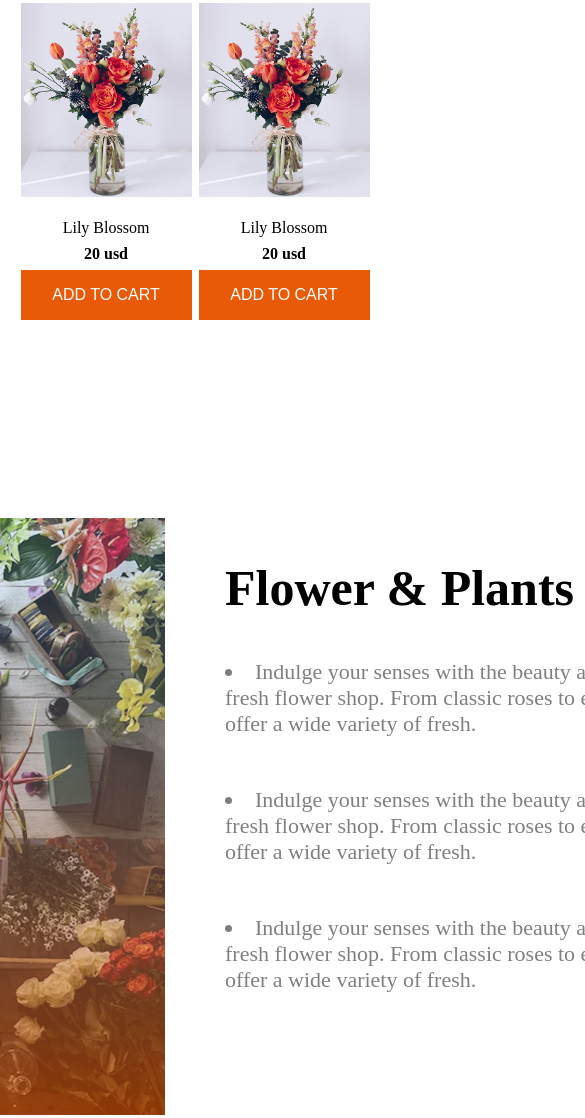
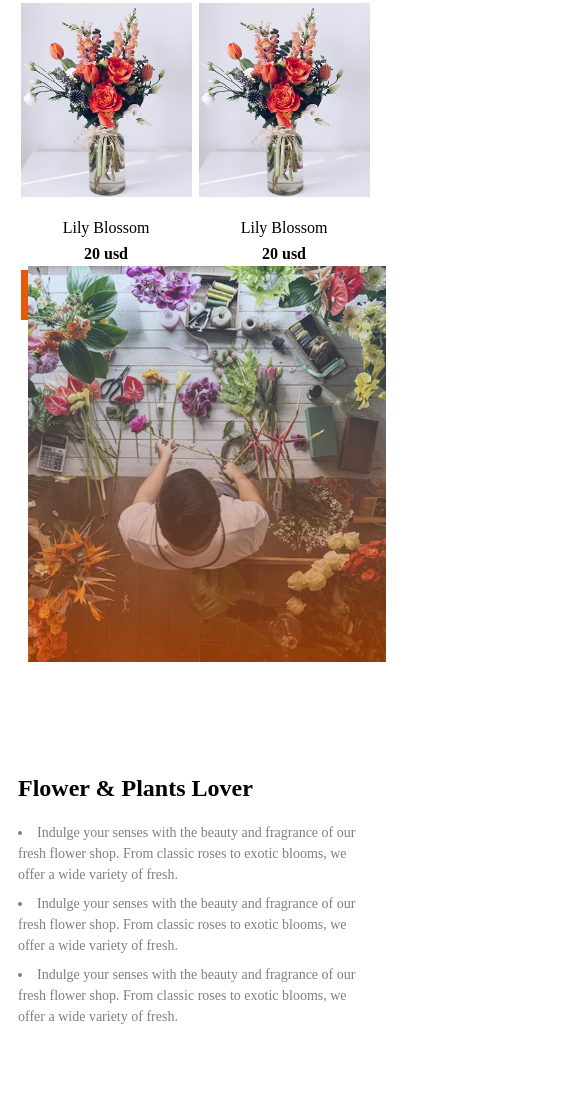
Before and after one commit to fathmakhatunmim/assignment-2, a plain HTML site: page index.html in a window 390 px wide. Shown: the part 1910-3028 px from the top of the page, 585 px wide, since content can reach past the window. After the commit the page ends 2945 px from the top, so only its background shows below. Drawn offline with Linux system fonts and the light colour scheme.

Commit message:
Plants Lover Section

```diff
--- a/index.html
+++ b/index.html
@@ -113,20 +113,21 @@
      <section class="Lover container">
 
        <div>
-             <img src="assets/flower-store.png" alt="">
+
+             <img  class="store"  src="assets/flower-store.png" alt="">
              <img  class="trusted"    src="assets/trusted-badge.png" alt="">
        </div>
 
 
 
         <div class="list">
-            <h1 class="Noto">Flower & Plants Lover</h1>
+            <h1 class="  Noto">Flower & Plants Lover</h1>
+               <ul></ul>  <li class="li Inter">Indulge your senses with the beauty and fragrance of our fresh flower shop. From classic roses to exotic blooms, we offer a wide variety of fresh.</li>
 
                 <li class="li Inter">Indulge your senses with the beauty and fragrance of our fresh flower shop. From classic roses to exotic blooms, we offer a wide variety of fresh.</li>
 
-                <li class="li Inter">Indulge your senses with the beauty and fragrance of our fresh flower shop. From classic roses to exotic blooms, we offer a wide variety of fresh.</li>
+                <li class="li Inter">Indulge your senses with the beauty and fragrance of our fresh flower shop. From classic roses to exotic blooms, we offer a wide variety of fresh.</li></ul>
 
-                <li class="li Inter">Indulge your senses with the beauty and fragrance of our fresh flower shop. From classic roses to exotic blooms, we offer a wide variety of fresh.</li>
 
         </div>
 
--- a/style.css
+++ b/style.css
@@ -174,13 +174,20 @@ ul{
          font-size: 50px;
          font-weight: bold;
 }
+.list ul {
+    list-style: disc;
+    padding-left: 20px;
+    margin: 0;
+    display: block;
+}
 
 .li{
      font-size: 22px;
      color:rgba(0, 0, 0, 0.5);
      margin-bottom:20px;
      width: 540px;
-     height: 108px;
+     /* height: 108px; */
+     height: auto;
      align-items: center;
 
 
@@ -188,6 +195,9 @@ ul{
 .trusted{
     width: 286px;
     height: 286px;
+    margin-top: -230px;
+    margin-left: -230px;
+    margin-bottom: 450px;
 
 
 }
@@ -295,4 +305,38 @@ ul{
     font-size: 16px;
    line-height: 1.2px;
 }
+.Lover{
+      flex-direction: column;
+    margin: 28px auto;
+    padding: 28px 10px;
+    text-align: left;
+    line-height: 1.5;
 }
+
+.trusted{
+    display: none;
+}
+.store{
+     width: 358px;
+    padding: 28px 10px;
+    display: block;
+    margin: 0 auto;
+
+
+}
+.list h1{
+    font-size:24px ;
+    margin-bottom: 16px;
+
+}
+
+.list li{
+     font-size: 14px;
+    margin-bottom: 8px;
+    width: auto;
+    height: auto;
+    list-style: disc;
+
+}
+
+}
```
